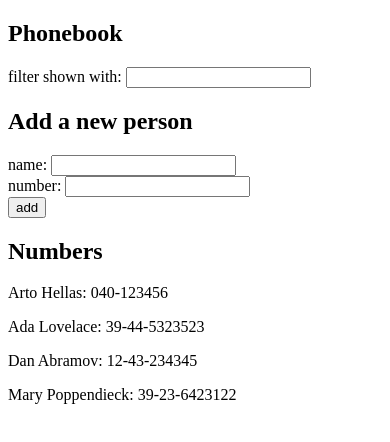
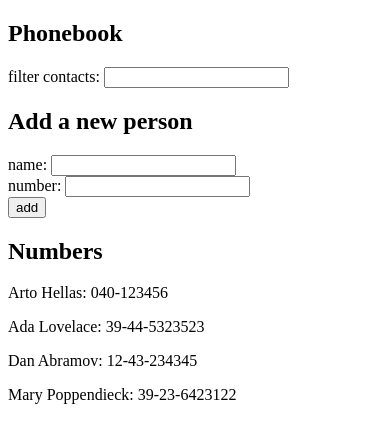
Before and after one commit to Matt-Anis/FullStackOpen-part-2, a React (Vite) app in the folder The Phonebook/: page / in a window 390 px wide. Shown: the top 442 px of the page. Built offline with nearby package versions, Linux system fonts and the light colour scheme.

Commit message:
2.10: The Phonebook Step 5

```diff
--- a/The Phonebook/src/App.jsx
+++ b/The Phonebook/src/App.jsx
@@ -1,73 +1,11 @@
-import { useState } from 'react'
+import Phonebook from './components/Phonebook';
 
 const App = () => {
-  const [persons, setPersons] = useState([
-    { name: 'Arto Hellas', number: '040-123456', id: 1 },
-    { name: 'Ada Lovelace', number: '39-44-5323523', id: 2 },
-    { name: 'Dan Abramov', number: '12-43-234345', id: 3 },
-    { name: 'Mary Poppendieck', number: '39-23-6423122', id: 4 }
-  ])
-  const [newName, setNewName] = useState('')
-  const [newNumber, setNewNumber] = useState('')
-  const [filter, setFilter] = useState('')
 
-  const addNewPerson = (event) => {
-    event.preventDefault()
-    const personObject = {
-      name: newName,
-      number: newNumber
-    }
-
-    if (persons.some(person => person.name.toLowerCase() === newName.toLowerCase())) {
-      alert(`${newName} is already added to phonebook`)
-      return
-    }
-    setPersons(persons.concat(personObject))
-    setNewName('')
-    setNewNumber('')
-  }
-
-  const handleNameChange = (event) => {
-    setNewName(event.target.value)
-  }
-
-  const handleNumberChange = (event) => {
-    setNewNumber(event.target.value)
-  }
-
-  const handleFilterChange = (event) => {
-    setFilter(event.target.value)
-  }
-
-  const filteredPersons = (filter) => {
-    if (filter === '') {
-      return persons
-    }
-    return persons.filter(person => person.name.toLowerCase().includes(filter.toLowerCase()))
-  }
 
   return (
-    <div>
-      <h2>Phonebook</h2>
-      <div>
-        filter shown with: <input value={filter} onChange={handleFilterChange} />
-      </div>
-      <form onSubmit={addNewPerson}>
-        <h2>Add a new person</h2>
-        <div>
-          name: <input value={newName} onChange={handleNameChange} />
-        </div>
-        <div>
-          number: <input value={newNumber} onChange={handleNumberChange} />
-        </div>
-        <div>
-          <button type="submit">add</button>
-        </div>
-      </form>
-      <h2>Numbers</h2>
-      {filteredPersons(filter).map(person => <p key={person.name}>{person.name}: {person.number}</p>)}
-    </div>
-  )
-}
+    <Phonebook />
+  );
+};
 
-export default App
+export default App;
--- /dev/null
+++ b/The Phonebook/src/components/Filter.jsx
@@ -0,0 +1,13 @@
+const Filter = ({ filter, setFilter }) => {
+    const handleFilterChange = (event) => {
+        setFilter(event.target.value)
+    }
+
+    return (
+        <div>
+            filter contacts: <input value={filter} onChange={handleFilterChange}/>
+        </div>
+    )
+}
+
+export default Filter
--- /dev/null
+++ b/The Phonebook/src/components/Person.jsx
@@ -0,0 +1,9 @@
+const Person = ({ person }) => {
+  return (
+    <p>
+      {person.name}: {person.number}
+    </p>
+  );
+};
+
+export default Person
--- /dev/null
+++ b/The Phonebook/src/components/PersonForm.jsx
@@ -0,0 +1,53 @@
+import { useState } from "react";
+
+
+const PersonForm = ({ persons, setPersons }) => {
+  const [newName, setNewName] = useState("");
+  const [newNumber, setNewNumber] = useState("");
+
+  const addNewPerson = (event) => {
+    event.preventDefault();
+    const personObject = {
+      name: newName,
+      number: newNumber,
+      id: persons.length + 1,
+    };
+
+    if (
+      persons.some(
+        (person) => person.name.toLowerCase() === newName.toLowerCase(),
+      )
+    ) {
+      alert(`${newName} is already added to phonebook`);
+      return;
+    }
+    setPersons(persons.concat(personObject));
+    setNewName("");
+    setNewNumber("");
+  };
+
+  const handleNameChange = (event) => {
+    setNewName(event.target.value);
+  };
+
+  const handleNumberChange = (event) => {
+    setNewNumber(event.target.value);
+  };
+
+  return (
+    <form onSubmit={addNewPerson}>
+      <h2>Add a new person</h2>
+      <div>
+        name: <input value={newName} onChange={handleNameChange} />
+      </div>
+      <div>
+        number: <input value={newNumber} onChange={handleNumberChange} />
+      </div>
+      <div>
+        <button type="submit">add</button>
+      </div>
+    </form>
+  );
+};
+
+export default PersonForm
--- /dev/null
+++ b/The Phonebook/src/components/Phonebook.jsx
@@ -0,0 +1,31 @@
+import { useState } from "react";
+import Filter from "./Filter";
+import PersonForm from './PersonForm'
+import Person from './Person'
+
+const PhoneBook = () => {
+  const [persons, setPersons] = useState([
+    { name: "Arto Hellas", number: "040-123456", id: 1 },
+    { name: "Ada Lovelace", number: "39-44-5323523", id: 2 },
+    { name: "Dan Abramov", number: "12-43-234345", id: 3 },
+    { name: "Mary Poppendieck", number: "39-23-6423122", id: 4 },
+  ]);
+  const [filter, setFilter] = useState('')
+  const filteredPersons = filter === ''
+    ? persons
+    : persons.filter(p => p.name.toLowerCase().includes(filter.toLowerCase()))
+
+  return (
+    <div>
+      <h2>Phonebook</h2>
+      <Filter filter={filter} setFilter={setFilter} />
+      <PersonForm persons={persons} setPersons={setPersons} />
+
+      <h2>Numbers</h2>
+      {filteredPersons.map(person => <Person key={person.id} person={person}/>)}
+    </div>
+  );
+};
+
+
+export default PhoneBook
```
Also changed, not shown: The Phonebook/src/main.jsx (+7 -4 lines).
